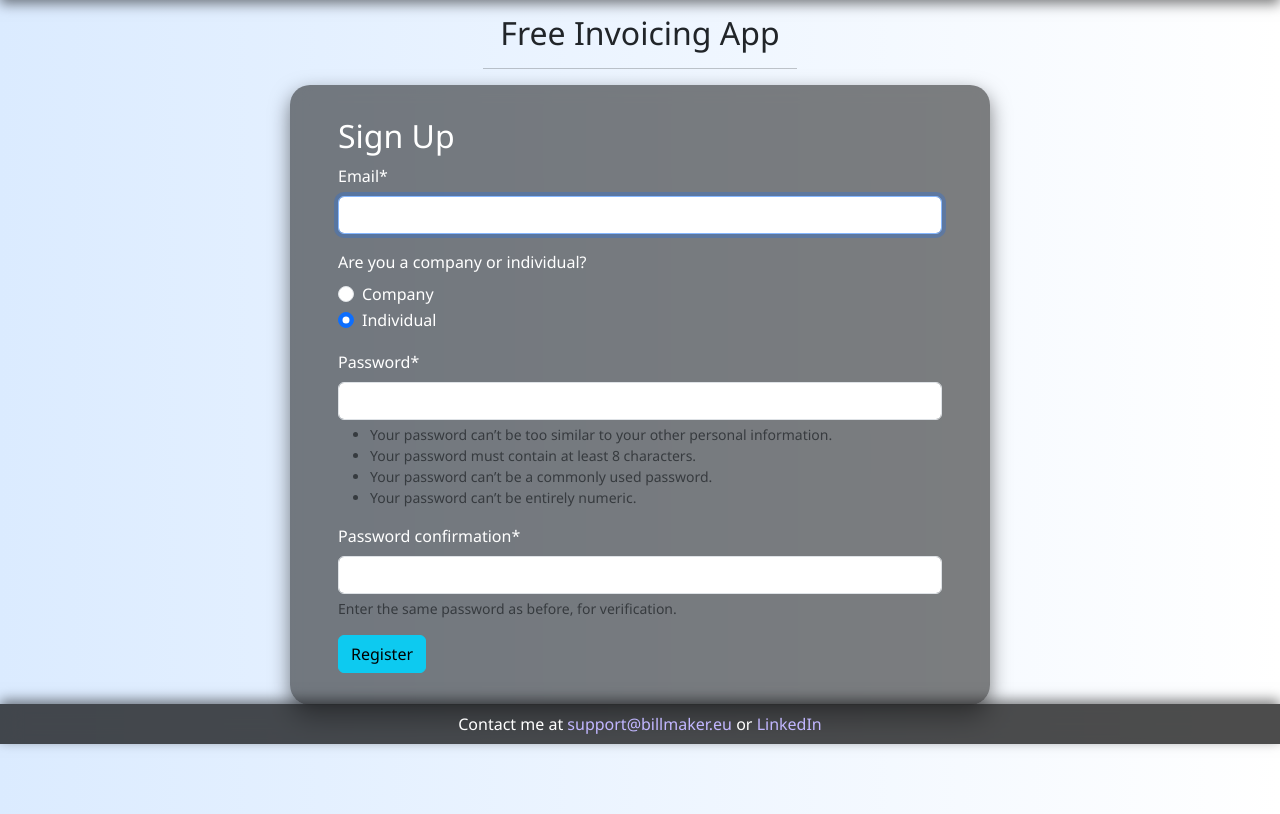
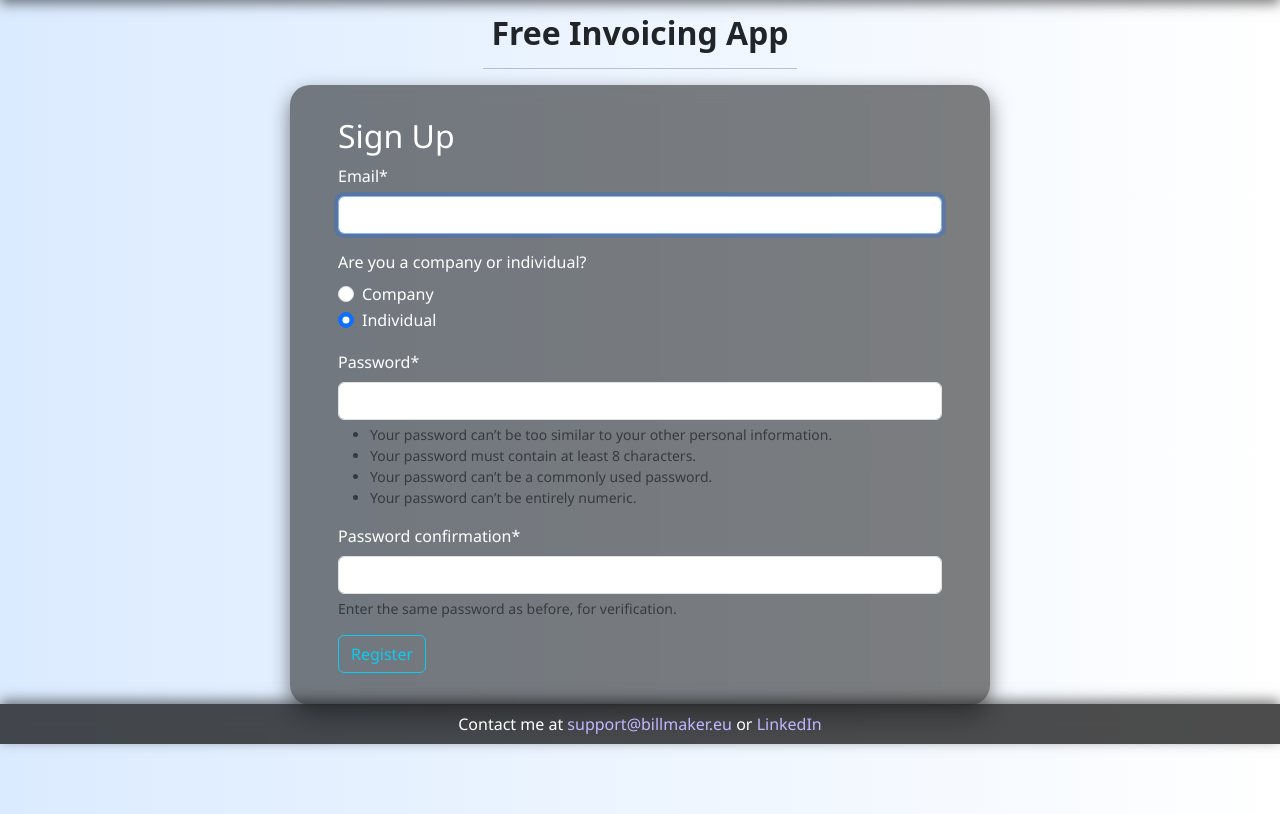
Before and after one commit to tadas-jnl/Invoicing, a Django app: page /accounts/sign-up/ in a window 1280 px wide. Shown: the part 56-870 px from the top of the page. Run offline with Django 5.2, Linux system fonts and the light colour scheme; some libraries are stand-ins or nearby versions.

Commit message:
minor design fixes

```diff
--- a/frontend/scss/_body.scss
+++ b/frontend/scss/_body.scss
@@ -9,9 +9,10 @@ body {
 
 
 h1 {
-    font-weight: 500;
+    font-weight: 600;
     font-size: 2rem;
     margin-bottom: 1rem;
+    font-family: system-ui;
 }
 
 a {
--- a/invoices/templates/registration/register.html
+++ b/invoices/templates/registration/register.html
@@ -10,7 +10,7 @@
         <form method="post">
             {% csrf_token %}
             {{ form|crispy }}
-            <button type="submit" class="btn btn-info">Register</button>
+            <button type="submit" class="btn btn-outline-info">Register</button>
         </form>
     </div>
 </div>
```
Also changed, not shown: invoices/static/css/styles.css, 1 other file.
